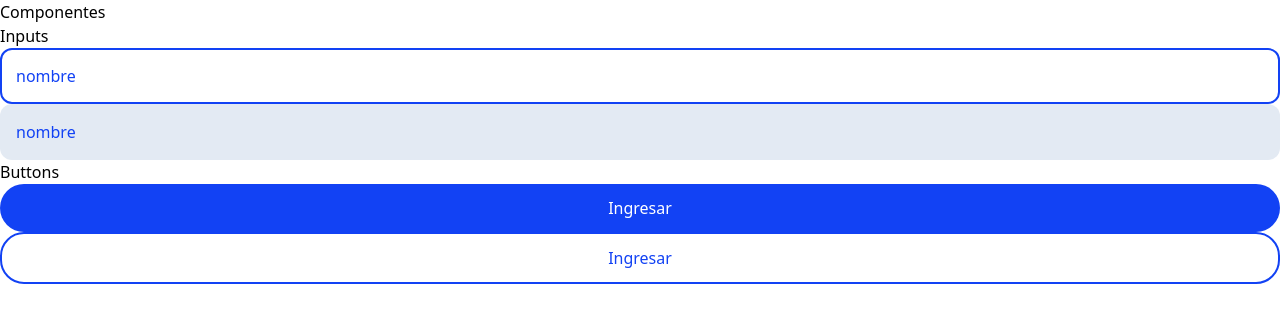
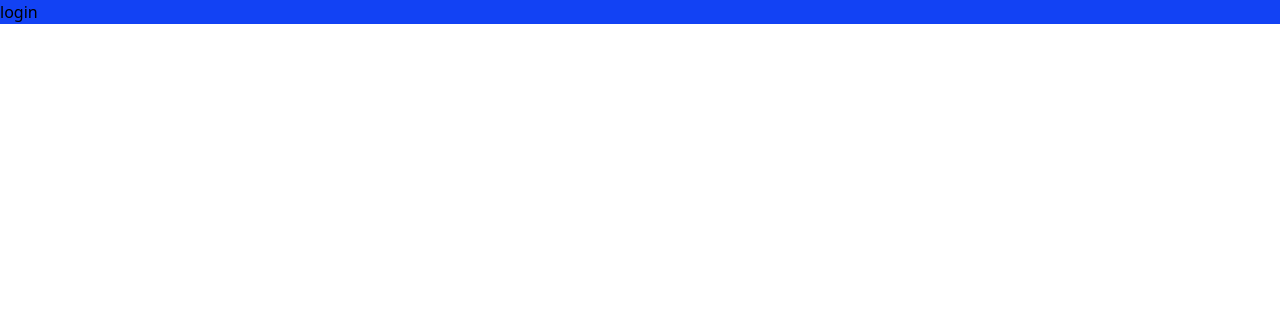
Before and after one commit to leonardoaltamar/biz-fast, a React (Vite) app: page /auth/login in a window 1280 px wide. Shown: the top 322 px of the page. Built offline with nearby package versions, Linux system fonts and the light colour scheme.

Commit message:
instalando react router y empezando con la configuración de los temas de la aplicación

```diff
--- a/package.json
+++ b/package.json
@@ -13,6 +13,8 @@
     "@types/styled-components": "^5.1.34",
     "react": "^18.3.1",
     "react-dom": "^18.3.1",
+    "react-router": "^6.25.1",
+    "react-router-dom": "^6.25.1",
     "sass": "^1.77.8",
     "styled-components": "^6.1.12"
   },
--- a/src/App.tsx
+++ b/src/App.tsx
@@ -1,9 +1,5 @@
+import { AppRouter } from "./app.routes"
 
-
-import { ButtonAtom } from './components/atoms/button/button'
-import { InputAtom } from './components/atoms/input/input'
-import { LabelAtom } from './components/atoms/label/label'
-import { InputGroupMolecule } from './components/molecules/input-group/inputGroup'
 
 
 
@@ -11,33 +7,7 @@ function App() {
 
 
   return (
-    <div className='ml:container mx-auto p-8'>
-      <h1 className='mb-2 text-xl font-bold text-center mb-8'>Componentes</h1>
-
-      <div className='mb-8'>
-        <h2 className='mb-2 text-xl'>Inputs</h2>
-
-        <InputGroupMolecule className={'mb-5'}>
-          <InputAtom outlined={true} />
-          <LabelAtom>nombre</LabelAtom>
-        </InputGroupMolecule>
-
-        <InputGroupMolecule>
-          <InputAtom />
-          <LabelAtom>nombre</LabelAtom>
-        </InputGroupMolecule>
-
-      </div>
-
-      <div className='mb-8'>
-        <h2 className='mb-2 text-xl'>Buttons</h2>
-        <ButtonAtom className={'mb-3'}>Ingresar</ButtonAtom>
-        <ButtonAtom outlined={true}>Ingresar</ButtonAtom>
-      </div>
-
-
-
-    </div>
+    <AppRouter />
   )
 }
 
--- /dev/null
+++ b/src/app.routes.tsx
@@ -0,0 +1,13 @@
+import { Navigate, Route, Routes } from "react-router"
+import { AuthRoutes } from "./features/auth/auth.routes"
+
+
+export const AppRouter = () => {
+  return (
+    <Routes>
+        <Route path="/auth/*" element={ < AuthRoutes/> } />
+
+        <Route  path="/*" element={ <Navigate to={'/auth/login'} /> } />
+    </Routes>
+  )
+}
--- /dev/null
+++ b/src/features/auth/auth.routes.tsx
@@ -0,0 +1,14 @@
+import { Navigate, Route, Routes } from "react-router"
+import { LoginPage } from "./pages/login/login"
+import { RegisterPage } from "./pages/register/register"
+
+
+export const AuthRoutes = () => {
+  return (
+    <Routes>
+        <Route path='login' element={ <LoginPage/> } />
+        <Route path='register' element={ <RegisterPage/> } />
+        <Route path='/*' element={ <Navigate to={'/auth/login'}/> } />
+    </Routes>
+  )
+}
--- /dev/null
+++ b/src/features/auth/pages/login/login.tsx
@@ -0,0 +1,7 @@
+export const LoginPage = () => {
+  return (
+    <div className="background-primary min-h-full h-screen w-full flex justify-center items-center">
+      <h1>login</h1>
+    </div>
+  )
+}
--- /dev/null
+++ b/src/features/auth/pages/register/register.tsx
@@ -0,0 +1,5 @@
+export const RegisterPage = () => {
+  return (
+    <div>RegisterPage</div>
+  )
+}
--- a/src/index.scss
+++ b/src/index.scss
@@ -1,3 +1,6 @@
 @tailwind base;
 @tailwind components;
 @tailwind utilities;
+
+
+@import './styles/global.scss';
--- a/src/main.tsx
+++ b/src/main.tsx
@@ -2,9 +2,12 @@ import React from 'react'
 import ReactDOM from 'react-dom/client'
 import App from './App.tsx'
 import './index.scss'
+import { BrowserRouter } from 'react-router-dom'
 
 ReactDOM.createRoot(document.getElementById('root')!).render(
   <React.StrictMode>
-    <App />
+    <BrowserRouter>
+      <App />
+    </BrowserRouter>
   </React.StrictMode>,
 )
--- /dev/null
+++ b/src/styles/global.scss
@@ -0,0 +1 @@
+@import './themes/themes.scss';
--- /dev/null
+++ b/src/styles/themes/themes.scss
@@ -0,0 +1,12 @@
+:root{
+    --primary: #1242f4;
+    --black: #000;
+    --white: #fff;
+}
+
+
+/* class colors */
+
+.background-primary{
+    background-color: var(--primary);
+}
```
Also changed, not shown: src/features/components/pages/component.tsx (added, +33 -0 lines), src/features/components/component.routes.tsx (added), 1 other file (tests, documents, lock files or other folders).
